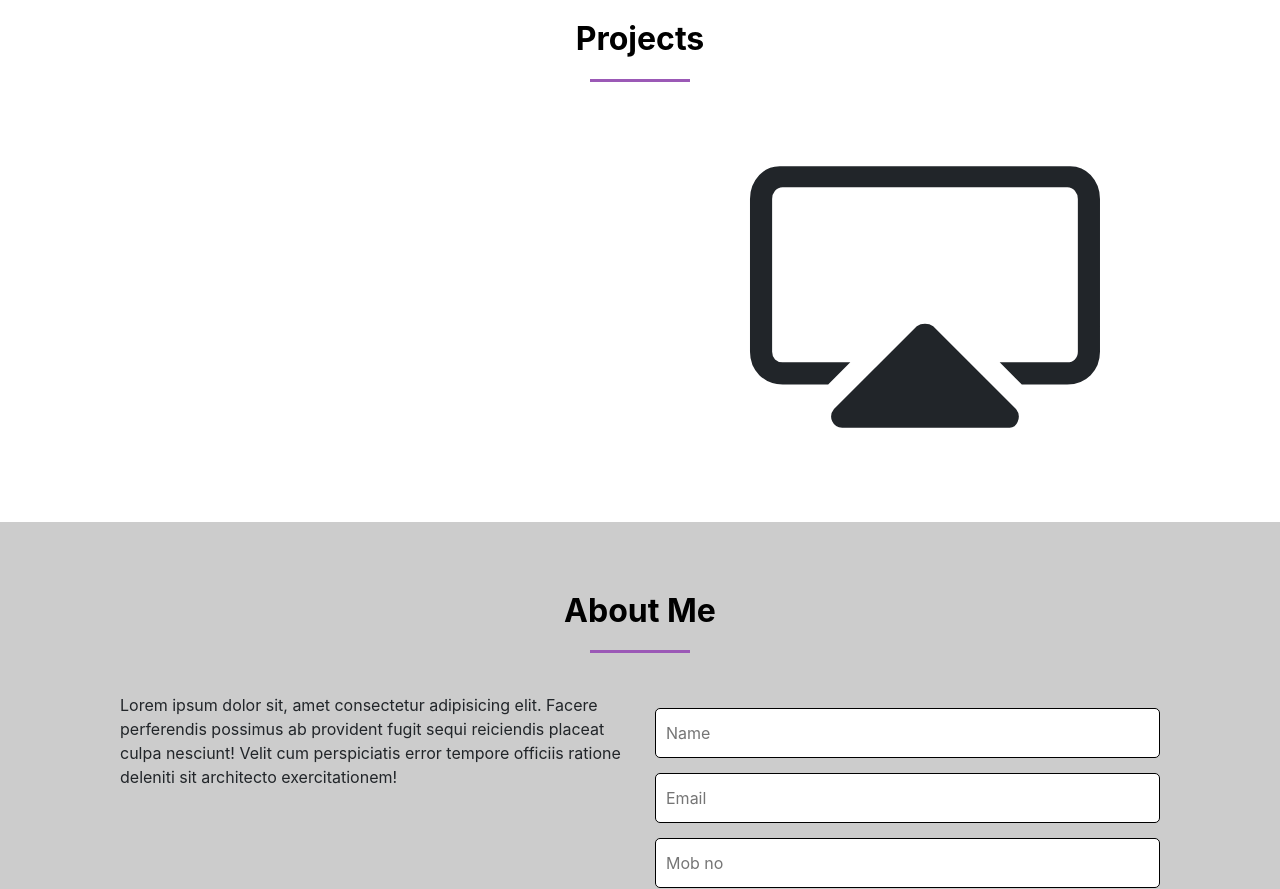
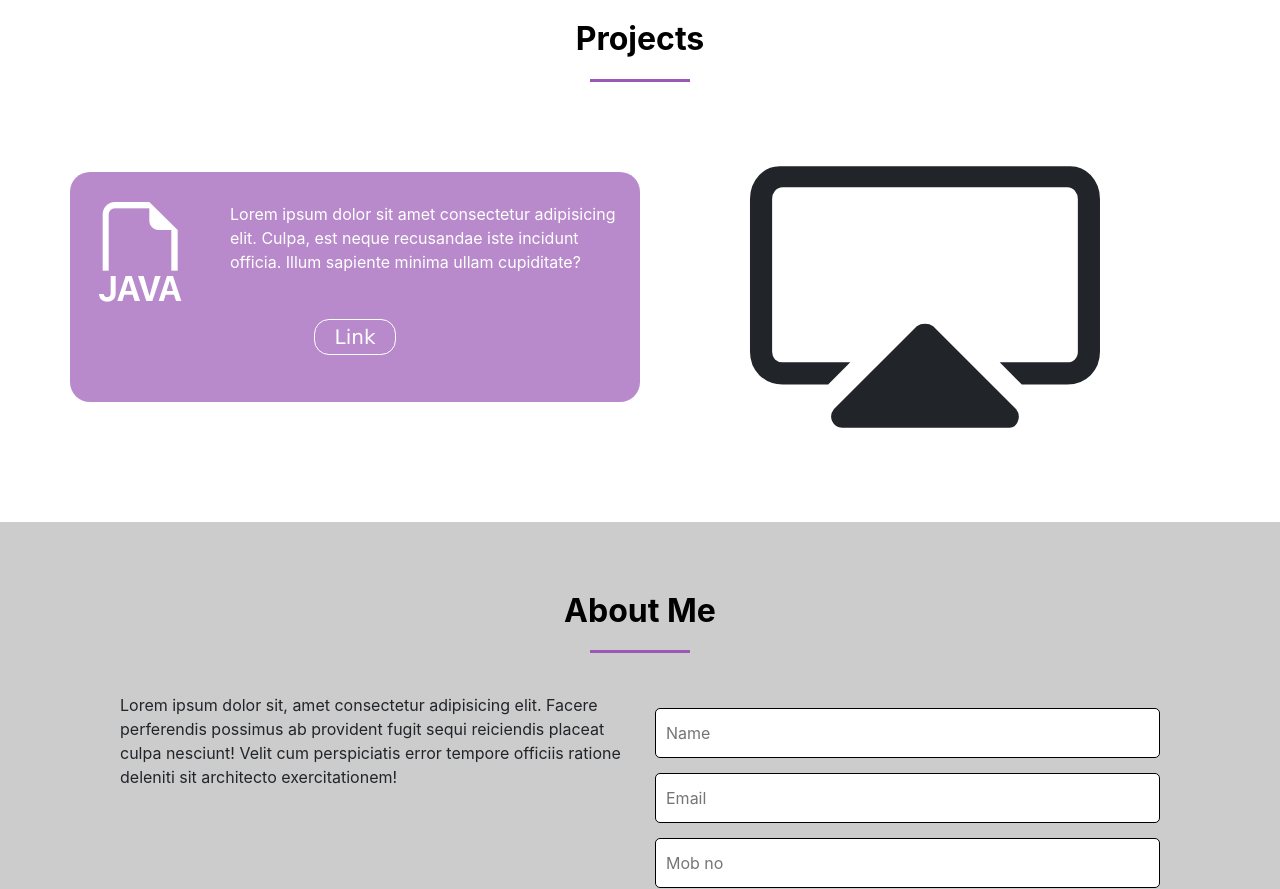
Before and after one commit to study-love-edm/Portfolio, a plain HTML site: page index.html in a window 1280 px wide. Shown: the part 1760-2649 px from the top of the page. Drawn offline with nearby package versions, Linux system fonts and the light colour scheme.

Commit message:
final with all section

```diff
--- a/index.html
+++ b/index.html
@@ -136,8 +136,24 @@
                         <h2 class ="section-head"><b>Projects</b></h2>
                     </div>
 
-                    <div class="col-md-6">
+                    <div class="col-md-6 project-box-container">
                         <!-- projects details -->
+                        <div class="row">
+                            <div class="col-md-12 project-box">
+                                <div class="row">
+                                    <div class="col-md-3">
+                                        <i class="bi bi-filetype-java"></i>
+                                    </div>
+                                    <div class="col-md-9">
+                                        Lorem ipsum dolor sit amet consectetur adipisicing elit. Culpa, est neque recusandae iste incidunt officia. Illum sapiente minima ullam cupiditate?
+                                    </div>
+                                </div>
+                                <div class="col-md-12">
+                                    <a href="https://github.com/study-love-edm/project">Link</a>
+                                </div>
+
+                            </div>
+                        </div>
 
                     </div>
                     <div class="col-md-6 image">
--- a/style.css
+++ b/style.css
@@ -252,22 +252,77 @@ a:hover{
 #projects .image{
     text-align: center;
     font-size: 350px;
+    transition: 0.1s;
+    /* font-size:350px; */
+    display: inline-block;;
+    transition-duration: 0.1s;
 
 }
 
-#projects i{
-    transition: 0.1s;
-    font-size:350px;
-    display: inline-block;;
-    transition-duration: 0.1s;
-}
 
-#projects i:hover{
+
+#projects .image:hover{
     transform:scale(1.2);
     transition-duration: 0.1s;
 
 }
 
+#projects .col-md-3 i{
+    transition: 0.1s;
+    font-size:100px;
+    display: inline-block;;
+    color: white;
+}
+
+#projects .project-box{
+    display: inline-block;
+    background-color: rgba(155, 89, 182,0.7);
+    border-radius: 20px;
+    margin:0;
+    padding:30px 20px;
+    margin-top:50px;
+    color : white;
+    height: 230px;;
+    transition-duration: 0.3s;
+}
+
+#projects .project-box:hover{
+    background-color: rgba(155, 89, 182,0.9);
+    transition-duration: 0.1s;
+   ;
+}
+
+#projects .project-box .col-md-12{
+    display: block;
+    background-color:rgba(255,255,255,0);
+    margin:0px auto;
+    height:30px;
+    text-align: center;
+    padding :0px 20px;
+    margin-top: 20px;
+    border-radius: 10px;
+    font-size: 20px;
+    /* border-radius: ; */
+
+
+}
+#projects .project-box a{
+    color :white;
+    transition-duration: 0.3s;
+    border:1px white solid;
+    border-radius: 15px;
+    padding:5px 20px;
+    font-family:Verdana, Geneva, Tahoma, sans-serif;
+}
+
+#projects .project-box a:hover{
+    /* background: rgb(142, 68, 173); */
+    transition-duration: 0.4s;
+    transform: scale(1.03);
+    background-color: black;
+    color:white;
+
+}
 
 /* about */
 
```
